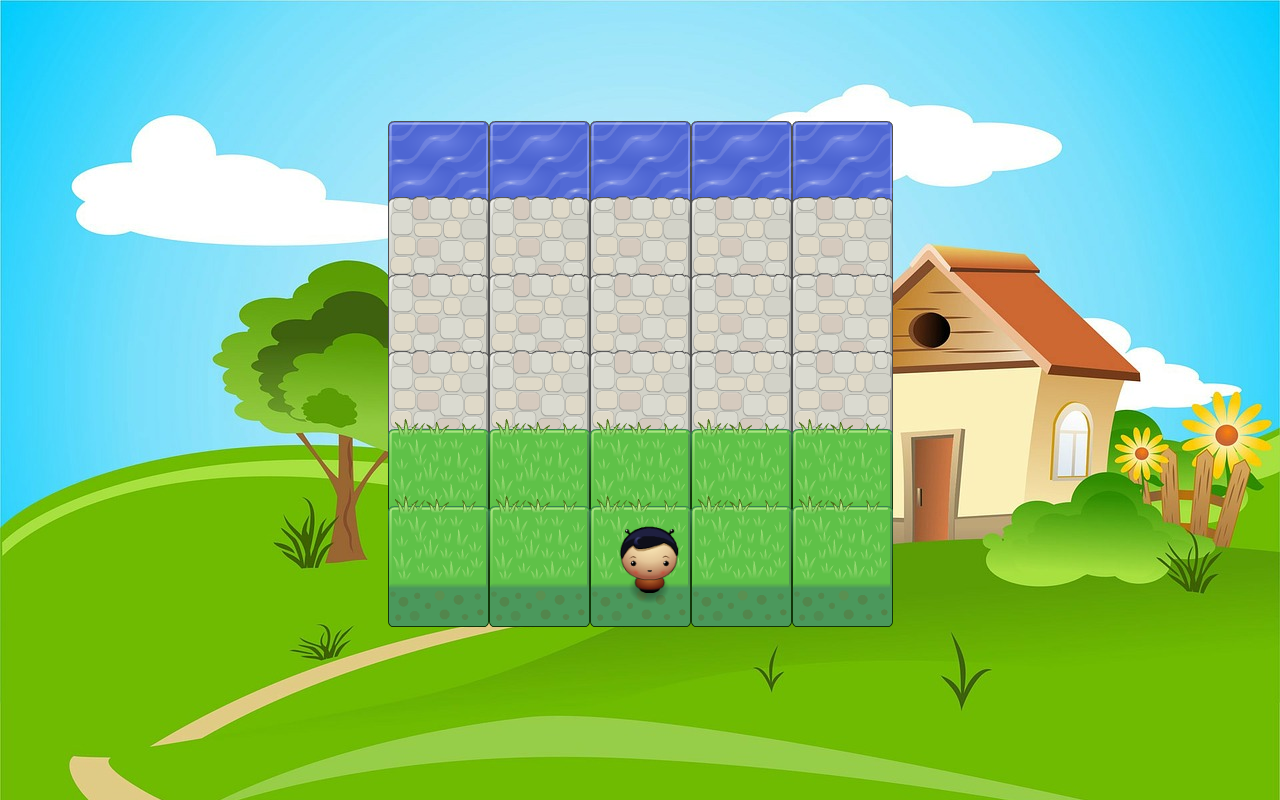
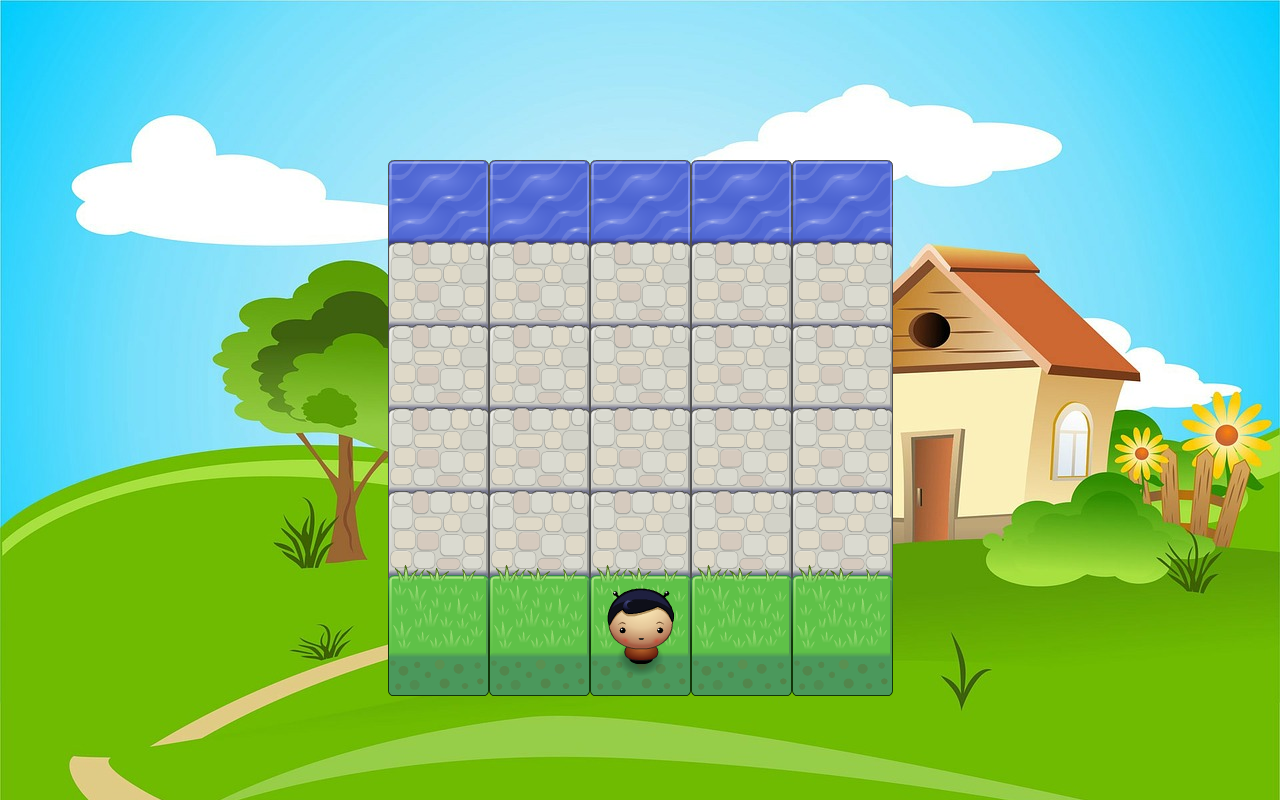
Before and after one commit to chizzy-opara/Arcade-game, a plain HTML site: page dist/index.html in a window 1280 px wide. Drawn offline with Linux system fonts and the light colour scheme.

Commit message:
Code update

```diff
--- a/SCSS/main.scss
+++ b/SCSS/main.scss
@@ -38,6 +38,47 @@
     }
 }
 .container {
-    // height: 100vh;
+    height: 581px;
     position: relative;
+    width: 505px;
 }
+
+.c-block {
+    position: absolute;
+}
+.c-block[data-row="0"] {
+    top: calc(0*83px);
+}
+.c-block[data-row="1"] {
+    top: calc(1*83px);
+}
+.c-block[data-row="2"] {
+    top: calc(2*83px);
+}
+.c-block[data-row="3"] {
+    top: calc(3*83px);
+}
+.c-block[data-row="4"] {
+    top: calc(4*83px);
+}
+.c-block[data-row="5"] {
+    top: calc(5*83px);
+}
+.c-block[data-col="0"] {
+    left: calc(0 * 101px);
+}
+.c-block[data-col="1"] {
+    left: calc(1 * 101px);
+}
+.c-block[data-col="2"] {
+    left: calc(2 * 101px);
+}
+.c-block[data-col="3"] {
+    left: calc(3 * 101px);
+}
+.c-block[data-col="4"] {
+    left: calc(4 * 101px);
+}
+.c-block[data-player-active="no"] {
+    display: none;
+}
--- a/dist/index.html
+++ b/dist/index.html
@@ -10,136 +10,44 @@
 <body>
     <div class="wrapper">
         <div class="container">
-            <div class="container__water">
-                <!-- <div class="flex mt">
-                    <div class="container__water__blocks">
-                        <img src="/assets/water-block.png" alt="water-block">
-                    </div>
-                    <div class="container__water__blocks">
-                        <img src="/assets/water-block.png" alt="water-block">
-                    </div>
-                    <div class="container__water__blocks">
-                        <img src="/assets/water-block.png" alt="water-block">
-                    </div>
-                    <div class="container__water__blocks">
-                        <img src="/assets/water-block.png" alt="water-block">
-                    </div>
-                    <div class="container__water__blocks">
-                        <img src="/assets/water-block.png" alt="water-block">
-                    </div>
-                </div> -->
-                <div class="flex mt">
-                    <div class="container__water__blocks">
-                        <img src="/assets/water-block.png" alt="water-block">
-                    </div>
-                    <div class="container__water__blocks">
-                        <img src="/assets/water-block.png" alt="water-block">
-                    </div>
-                    <div class="container__water__blocks">
-                        <img src="/assets/water-block.png" alt="water-block">
-                    </div>
-                    <div class="container__water__blocks">
-                        <img src="/assets/water-block.png" alt="water-block">
-                    </div>
-                    <div class="container__water__blocks">
-                        <img src="/assets/water-block.png" alt="water-block">
-                    </div>
-                </div>
-            </div>
+            <img data-row="0" data-col="0" class="c-block" src="/assets/water-block.png" alt="water-block">
+            <img data-row="0" data-col="1" class="c-block" src="/assets/water-block.png" alt="water-block">
+            <img data-row="0" data-col="2" class="c-block" src="/assets/water-block.png" alt="water-block">
+            <img data-row="0" data-col="3" class="c-block" src="/assets/water-block.png" alt="water-block">
+            <img data-row="0" data-col="4" class="c-block" src="/assets/water-block.png" alt="water-block">
 
-            <div class="container__wall">
-                <div class="flex mt">
-                    <div class="container__wall__blocks">
-                        <img src="/assets/stone-block.png" alt="stone-block">
-                    </div>
-                    <div class="container__wall__blocks">
-                        <img src="/assets/stone-block.png" alt="stone-block">
-                    </div>
-                    <div class="container__wall__blocks">
-                        <img src="/assets/stone-block.png" alt="stone-block">
-                    </div>
-                    <div class="container__wall__blocks">
-                        <img src="/assets/stone-block.png" alt="stone-block">
-                    </div>
-                    <div class="container__wall__blocks">
-                        <img src="/assets/stone-block.png" alt="stone-block">
-                    </div>
-                </div>
-                <div class="flex mt">
-                    <div class="container__wall__blocks">
-                        <img src="/assets/stone-block.png" alt="stone-block">
-                    </div>
-                    <div class="container__wall__blocks">
-                        <img src="/assets/stone-block.png" alt="stone-block">
-                    </div>
-                    <div class="container__wall__blocks">
-                        <img src="/assets/stone-block.png" alt="stone-block">
-                    </div>
-                    <div class="container__wall__blocks">
-                        <img src="/assets/stone-block.png" alt="stone-block">
-                    </div>
-                    <div class="container__wall__blocks">
-                        <img src="/assets/stone-block.png" alt="stone-block">
-                    </div>
-                </div>
-                <div class="flex mt">
-                    <div class="container__wall__blocks">
-                        <img src="/assets/stone-block.png" alt="stone-block">
-                    </div>
-                    <div class="container__wall__blocks">
-                        <img src="/assets/stone-block.png" alt="stone-block">
-                    </div>
-                    <div class="container__wall__blocks">
-                        <img src="/assets/stone-block.png" alt="stone-block">
-                    </div>
-                    <div class="container__wall__blocks">
-                        <img src="/assets/stone-block.png" alt="stone-block">
-                    </div>
-                    <div class="container__wall__blocks">
-                        <img src="/assets/stone-block.png" alt="stone-block">
-                    </div>
-                </div>
-            </div>
+            <img data-row="1" data-col="0" class="c-block" src="/assets/stone-block.png" alt="stone-block">
+            <img data-row="1" data-col="1" class="c-block" src="/assets/stone-block.png" alt="stone-block">
+            <img data-row="1" data-col="2" class="c-block" src="/assets/stone-block.png" alt="stone-block">
+            <img data-row="1" data-col="3" class="c-block" src="/assets/stone-block.png" alt="stone-block">
+            <img data-row="1" data-col="4" class="c-block" src="/assets/stone-block.png" alt="stone-block">
 
-            <div class="container__grass">
-                <div class="flex mt">
-                    <div class="container__grass__blocks">
-                        <img src="/assets/grass-block.png" alt="grass-block">
-                    </div>
-                    <div class="container__grass__blocks">
-                        <img src="/assets/grass-block.png" alt="grass-block">
-                    </div>
-                    <div class="container__grass__blocks">
-                        <img src="/assets/grass-block.png" alt="grass-block">
-                    </div>
-                    <div class="container__grass__blocks">
-                        <img src="/assets/grass-block.png" alt="grass-block">
-                    </div>
-                    <div class="container__grass__blocks">
-                        <img src="/assets/grass-block.png" alt="grass-block">
-                    </div>
-                </div>
-                <div class="flex mt">
-                    <div class="container__grass__blocks">
-                        <img src="/assets/grass-block.png" alt="grass-block">
-                    </div>
-                    <div class="container__grass__blocks">
-                        <img src="/assets/grass-block.png" alt="grass-block">
-                    </div>
-                    <div class="container__grass__blocks">
-                        <img src="/assets/grass-block.png" alt="grass-block">
-                    </div>
-                    <div class="container__grass__blocks">
-                        <img src="/assets/grass-block.png" alt="grass-block">
-                    </div>
-                    <div class="container__grass__blocks">
-                        <img src="/assets/grass-block.png" alt="grass-block">
-                    </div>
-                </div>
+            <img data-row="2" data-col="0" class="c-block" src="/assets/stone-block.png" alt="stone-block">
+            <img data-row="2" data-col="1" class="c-block" src="/assets/stone-block.png" alt="stone-block">
+            <img data-row="2" data-col="2" class="c-block" src="/assets/stone-block.png" alt="stone-block">
+            <img data-row="2" data-col="3" class="c-block" src="/assets/stone-block.png" alt="stone-block">
+            <img data-row="2" data-col="4" class="c-block" src="/assets/stone-block.png" alt="stone-block">
 
+            <img data-row="3" data-col="0" class="c-block" src="/assets/stone-block.png" alt="stone-block">
+            <img data-row="3" data-col="1" class="c-block" src="/assets/stone-block.png" alt="stone-block">
+            <img data-row="3" data-col="2" class="c-block" src="/assets/stone-block.png" alt="stone-block">
+            <img data-row="3" data-col="3" class="c-block" src="/assets/stone-block.png" alt="stone-block">
+            <img data-row="3" data-col="4" class="c-block" src="/assets/stone-block.png" alt="stone-block">
 
-            </div>
-            <img class="player" src="../assets/char-boy.png" alt="player">
+            <img data-row="4" data-col="0" class="c-block" src="/assets/stone-block.png" alt="stone-block">
+            <img data-row="4" data-col="1" class="c-block" src="/assets/stone-block.png" alt="stone-block">
+            <img data-row="4" data-col="2" class="c-block" src="/assets/stone-block.png" alt="stone-block">
+            <img data-row="4" data-col="3" class="c-block" src="/assets/stone-block.png" alt="stone-block">
+            <img data-row="4" data-col="4" class="c-block" src="/assets/stone-block.png" alt="stone-block">
+
+            <img data-row="5" data-col="0" class="c-block" src="/assets/grass-block.png" alt="grass-block">
+            <img data-row="5" data-col="1" class="c-block" src="/assets/grass-block.png" alt="grass-block">
+            <img data-row="5" data-col="2" class="c-block" src="/assets/grass-block.png" alt="grass-block">
+            <img data-row="5" data-col="3" class="c-block" src="/assets/grass-block.png" alt="grass-block">
+            <img data-row="5" data-col="4" class="c-block" src="/assets/grass-block.png" alt="grass-block">
+
+            <img data-player-active="no" id="player" class="c-block" src="../assets/char-boy.png" alt="player">
+            <img data-player-active="no" id="girl" class="c-block" src="../assets/char-cat-girl.png" alt="player">
         </div>
     </div>
 
--- a/dist/js/script.js
+++ b/dist/js/script.js
@@ -1,30 +1,69 @@
-const player = document.querySelector("player");
+// const player = document.querySelector("player");
+class Player {
+    constructor(id, row = 5, col = 2) {
+        this.element = document.getElementById(id);
+        this.row = row;
+        this.col = col;
+        this.element.setAttribute('data-row', this.row);
+        this.element.setAttribute('data-col', this.col);
+        this.element.setAttribute('data-player-active', 'yes');
+    }
 
+    moveLeft() {
+        if(this.col === 0) {
+            // console.warn('you have reached the bottom')
+            return;
+        }
+
+        this.col = this.col - 1;
+        this.element.setAttribute('data-col', this.col);
+    }
+    moveUp() {
+        if(this.row === 0) {
+            // console.warn('you have reached the bottom')
+            return;
+        }
+
+        this.row = this.row - 1;
+        this.element.setAttribute('data-row', this.row);
+    }
+    moveRight() {
+        if(this.col === 4) {
+            // console.warn('you have reached the bottom')
+            return;
+        }
+
+        this.col = this.col + 1;
+        this.element.setAttribute('data-col', this.col);
+    }
+    moveDown() {
+        if(this.row === 5) {
+            // console.warn('you have reached the bottom')
+            return;
+        }
+
+        this.row = this.row + 1;
+        this.element.setAttribute('data-row', this.row);
+    }
+
+
+
+}
+
+const charBoy = new Player('player');
 document.onkeydown = function (event) {
     switch (event.keyCode) {
        case 37:
-            moveLeft();
+            charBoy.moveLeft();
             break;
        case 38:
-            moveUp();
+            charBoy.moveUp()
             break;
        case 39:
-            moveRight();
+            charBoy.moveRight();
             break;
        case 40:
-            moveDown();
+            charBoy.moveDown();
             break;
     }
  };
-function moveLeft() {
-   player.style.left += "5px";
-}
-function moveRight(){
-   player.style.right += "5px";
-}
-function moveDown(){
-   player.style.bottom += "5px";
-}
-function moveUp(){
-   player.style.top += "5px";
-};
```
Also changed, not shown: dist/css/main.css, 1 other file.
